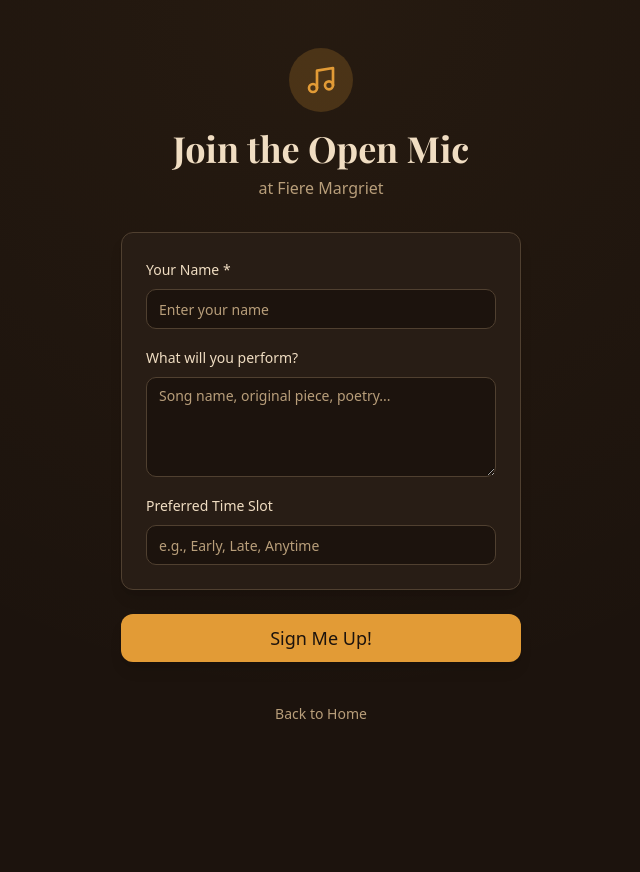
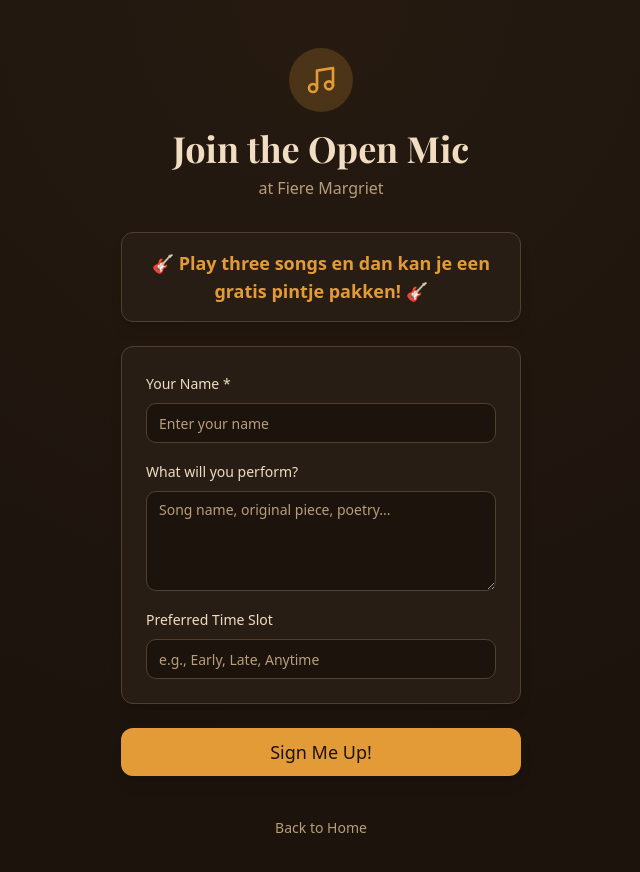
Before and after one commit to r0nw4lk3r31/fiere-mic-maestro, a React (Vite) app: page /artist-signup in a window 1280 px wide. Shown: the top 872 px of the page, without its empty margins (319-959 px from the left). Before the commit the page ends 800 px from the top, so only its background shows below. Built offline with nearby package versions, Linux system fonts and the light colour scheme; the HTML template or start-up script is replaced by a standard one.

Commit message:
Add promotional info: Play three songs for a free beer!
- Added Dutch promotional text to ArtistSignup page
- Styled with guitar emojis and primary color
- Positioned prominently above the signup form

```diff
--- a/src/pages/ArtistSignup.tsx
+++ b/src/pages/ArtistSignup.tsx
@@ -77,6 +77,12 @@ const ArtistSignup = () => {
           </p>
         </div>
 
+        <div className="bg-card rounded-xl p-4 border border-border shadow-lg mb-6">
+          <p className="text-center text-primary font-semibold text-lg">
+            🎸 Play three songs en dan kan je een gratis pintje pakken! 🎸
+          </p>
+        </div>
+
         <form onSubmit={handleSubmit} className="space-y-6">
           <div className="bg-card rounded-xl p-6 border border-border shadow-lg">
             <div className="space-y-4">
```
